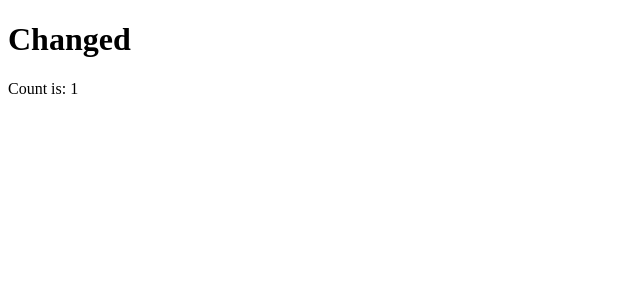
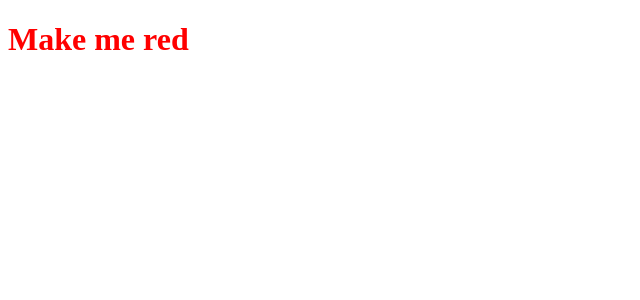
Before and after one commit to TarekHabashy/Vue.js-Tutorial, a Vue app: page / in a window 1280 px wide. Shown: the top 300 px of the page, without its empty margins (0-640 px from the left). Built offline with nearby package versions, Linux system fonts and the light colour scheme.

Commit message:
[update] class&cssのつけ方

```diff
--- a/src/App.vue
+++ b/src/App.vue
@@ -1,25 +1,19 @@
 <script setup>
-import { reactive, ref } from 'vue'
+import { ref } from 'vue'
 
-//reactive の使い方
-const counter = reactive({
-  count:0
-})
+const titleClass = ref("title")
 
-console.log(counter.count)
-counter.count++
-
-//refの使い方
-const message = ref("Hello World")
-//文字を代入する関数か？
-console.log(message)
-message.value = "Changed"
 </script>
 
 <template>
-  <h1>{{ message }}</h1>
-  <p>Count is: {{ counter.count }}</p>
+  <h1 :class="titleClass">Make me red</h1>
 </template>
 
+<style>
+.title{
+  color: red;
+}
+</style>
+
 <!-- 参考リンク -->
-<!-- https://ja.vuejs.org/tutorial/#step-2 -->
+<!-- https://ja.vuejs.org/tutorial/#step-3 -->
```
